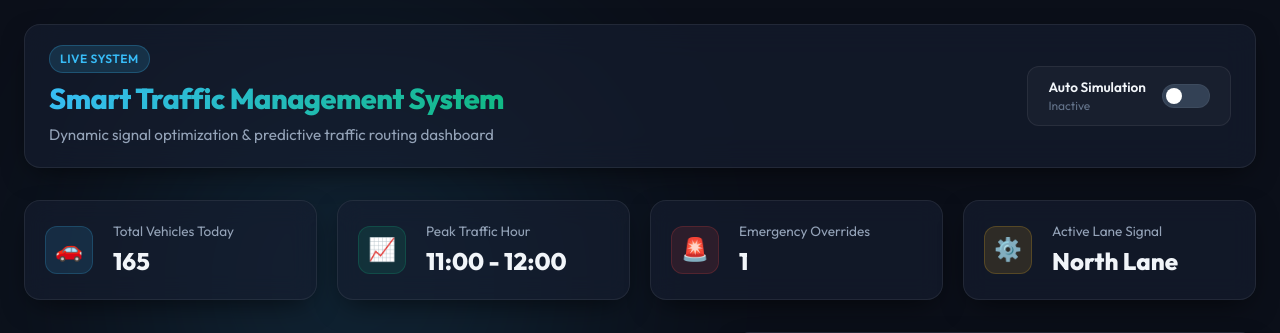
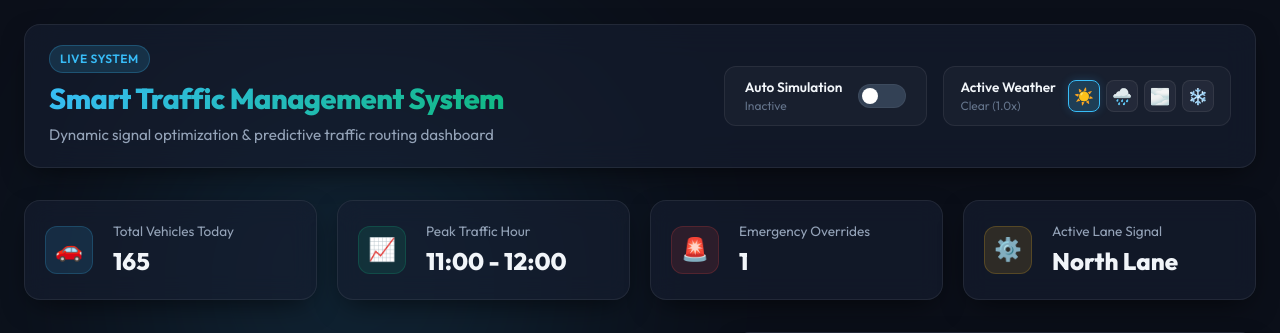
Before and after one commit to U-295/SMART-TRAFFIC-SYSTEM, a Flask app: page / in a window 1280 px wide. Shown: the top 333 px of the page. Run offline with Flask 3, Linux system fonts and the light colour scheme; data comes from the database, SQL or seed files in the repository.

Commit message:
Feat: Add weather selection selector to dashboard header UI

```diff
--- a/static/style.css
+++ b/static/style.css
@@ -679,3 +679,70 @@ input:checked + .slider:before {
 ::-webkit-scrollbar-thumb:hover {
     background: rgba(255, 255, 255, 0.2);
 }
+
+/* Header controls grouping */
+.header-controls {
+    display: flex;
+    gap: 16px;
+    align-items: center;
+    flex-wrap: wrap;
+}
+
+/* Weather controls */
+.weather-control {
+    display: flex;
+    align-items: center;
+    background: rgba(255, 255, 255, 0.03);
+    border: 1px solid var(--card-border);
+    padding: 10px 16px;
+    border-radius: 12px;
+    gap: 12px;
+}
+
+.weather-text-group {
+    display: flex;
+    flex-direction: column;
+}
+
+.weather-title {
+    font-size: 0.85rem;
+    font-weight: 600;
+    color: var(--text-primary);
+}
+
+.weather-subtitle {
+    font-size: 0.75rem;
+    color: var(--text-muted);
+}
+
+.weather-options {
+    display: flex;
+    gap: 6px;
+}
+
+.weather-btn {
+    background: rgba(255, 255, 255, 0.05);
+    border: 1px solid var(--card-border);
+    color: var(--text-primary);
+    width: 32px;
+    height: 32px;
+    border-radius: 8px;
+    display: flex;
+    align-items: center;
+    justify-content: center;
+    cursor: pointer;
+    font-size: 1rem;
+    transition: all 0.2s ease;
+}
+
+.weather-btn:hover {
+    background: rgba(255, 255, 255, 0.1);
+    transform: translateY(-1px);
+}
+
+.weather-btn.active {
+    background: rgba(56, 189, 248, 0.2);
+    border-color: var(--accent-blue);
+    color: var(--accent-blue);
+    box-shadow: 0 0 10px rgba(56, 189, 248, 0.2);
+}
--- a/templates/index.html
+++ b/templates/index.html
@@ -22,6 +22,7 @@
                 <h1>Smart Traffic Management System</h1>
                 <p>Dynamic signal optimization & predictive traffic routing dashboard</p>
             </div>
+            <div class="header-controls">
                 <div class="simulation-control">
                     <div class="sim-text-group">
                         <span class="sim-title">Auto Simulation</span>
@@ -31,6 +32,20 @@
                         <input type="checkbox" id="simulation-toggle">
                         <span class="slider round"></span>
                     </label>
+                </div>
+
+                <div class="weather-control">
+                    <div class="weather-text-group">
+                        <span class="weather-title">Active Weather</span>
+                        <span class="weather-subtitle" id="weather-status-label">Clear (1.0x)</span>
+                    </div>
+                    <div class="weather-options">
+                        <button class="weather-btn active" data-weather="Clear" title="Clear Weather (1.0x)">☀️</button>
+                        <button class="weather-btn" data-weather="Rain" title="Rainy Weather (1.5x)">🌧️</button>
+                        <button class="weather-btn" data-weather="Fog" title="Foggy Weather (1.3x)">🌫️</button>
+                        <button class="weather-btn" data-weather="Snow" title="Snowy Weather (1.8x)">❄️</button>
+                    </div>
+                </div>
             </div>
         </div>
     </header>
```
Lines whose indentation alone changed are shown as unchanged.
